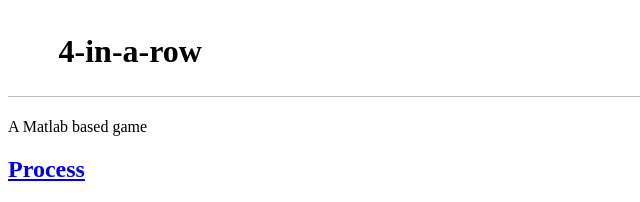
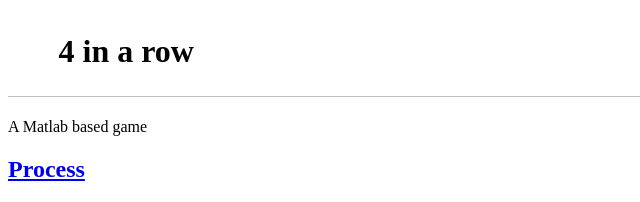
Before and after one commit to Shaikh-Abrar-Kabir/4-in-a-row, a plain HTML site: page index.html in a window 1280 px wide. Shown: the top 202 px of the page, 0-640 px from the left. Drawn offline with Linux system fonts and the light colour scheme.

Commit message:
Update index.html

```diff
--- a/index.html
+++ b/index.html
@@ -2,7 +2,7 @@
 
 
 
-4-in-a-row
+4 in a row
 
 
 
```
